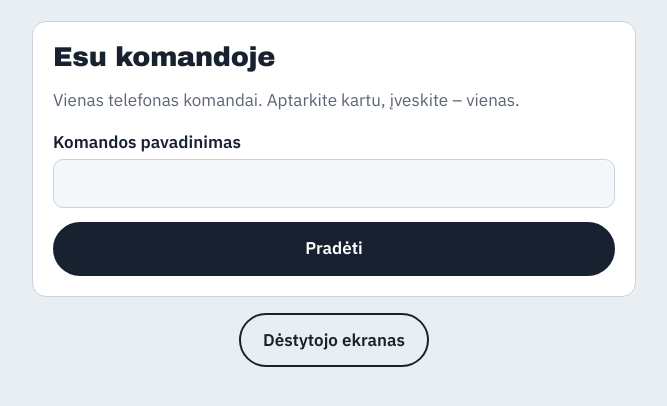
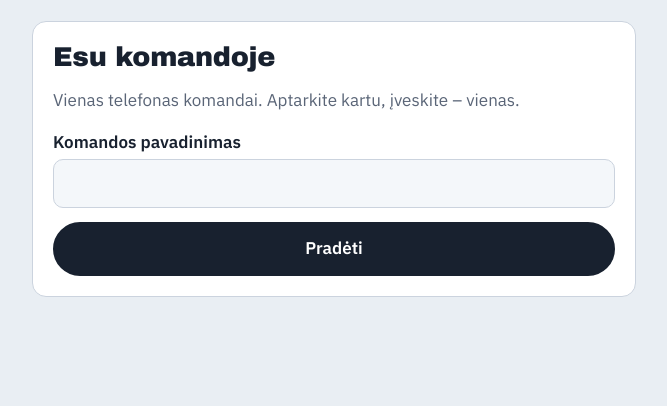
Before and after one commit to Kosmos-Theatre/viko-simuliacijos, a plain HTML site: page netflix/index.html in a window 1280 px wide. Shown: the part 174-580 px from the top of the page, without its empty margins (306-973 px from the left). Drawn offline with Linux system fonts and the light colour scheme; a web font is replaced by a local one.

Commit message:
Update index.html

```diff
--- a/netflix/index.html
+++ b/netflix/index.html
@@ -248,18 +248,19 @@ function done(i,score,data,html){
 
 function home(){
  app.className="wrap";
- app.innerHTML=`<section class="hero reveal"><h1>Netflix, antras bandymas</h1>
+ if(QS.get("f")==="1"&&!home._done){home._done=1;return facilitator()}
+ app.innerHTML=`<section class="hero reveal"><h1 id="ttl">Netflix, antras bandymas</h1>
  <p class="lede">2011 m. Netflix strategija nepasiteisino. Jūsų komanda pirmiausia išsiaiškins kodėl, o tada sukurs strategiją, kuri būtų pavykusi.</p></section>
  <div class="panel"><h2>Esu komandoje</h2>
  ${SESSION?'<p><span class="tag ok">prisijungta prie paskaitos</span> Dėstytojas matys jūsų sprendimus ir argumentus.</p>':'<p class="muted">Vienas telefonas komandai. Aptarkite kartu, įveskite – vienas.</p>'}
  <label class="field"><span>Komandos pavadinimas</span><input id="tname" type="text" maxlength="24" autocomplete="off"></label>
  <button class="btn block" id="start">Pradėti</button>
  ${S?`<p style="margin-top:12px"><button class="btn ghost block" id="cont">Tęsti: ${esc(S.team)}</button></p>`:""}</div>
- ${QS.get("s")?"":`<p style="text-align:center"><button class="btn ghost" id="fac">Dėstytojo ekranas</button></p>`}`;
+`;
  $("#start").onclick=()=>{const n=$("#tname").value.trim();if(!n){$("#tname").focus();$("#tname").style.borderColor="var(--bias)";return}
   S={id:uid(),team:n,step:0,scores:[null,null,null,null,null,null],data:{}};save();report("join");intro()};
  if(S)$("#cont").onclick=play;
- if($("#fac"))$("#fac").onclick=facilitator;
+ let taps=0;$("#ttl").onclick=()=>{if(++taps>=5)facilitator()};
 }
 function intro(){app.innerHTML=`<div class="reveal"><h2>Atvejis</h2>${caseBox()}<button class="btn block" id="go">Į 1 dalį: kodėl nepasiteisino</button></div>`;$("#go").onclick=play;window.scrollTo(0,0)}
 function play(){while(S.step<6&&S.scores[S.step]!=null){S.step++;save()}if(S.step>=6)return finish();[sd,sp,sa,sk,st,ss][S.step]();window.scrollTo(0,0)}
```
